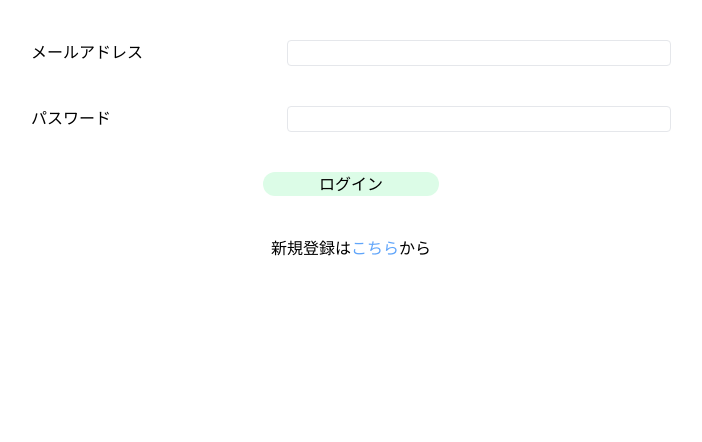
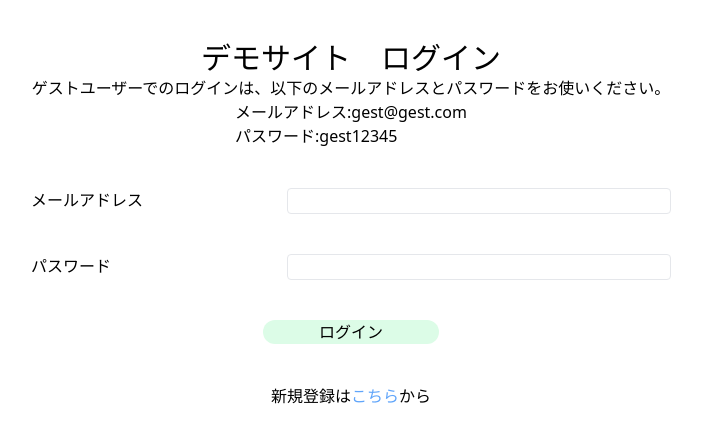
Before and after one commit to Aohane-desu/Portfolio, a React (Vite) app in the folder twitter-clone/: page / in a window 1280 px wide. Shown: the top 442 px of the page, without its empty margins (289-991 px from the left). Built offline with nearby package versions, Linux system fonts and the light colour scheme; no server answers.

Commit message:
fix some design

```diff
--- a/twitter-clone/src/App.tsx
+++ b/twitter-clone/src/App.tsx
@@ -8,8 +8,27 @@ import Text from "./components/Text";
 import Typing from "./components/Typing";
 import TypingMain from "./components/TypingMain";
 import GameOver from "./components/GameOver";
+import { useAuth } from "./hooks/firebase";
+import { useEffect } from "react";
 
 function App() {
+  //画面を閉じた際のログアウト処理
+  const auth = useAuth();
+  useEffect(() => {
+    const handleSignOut = async () => {
+      try {
+        await auth.signOut();
+      } catch (e) {
+        console.log(e);
+      }
+    };
+
+    window.addEventListener("beforeunload", handleSignOut);
+    return () => {
+      window.removeEventListener("beforeunload", handleSignOut);
+    };
+  }, []);
+
   return (
     <div>
       <Router>
--- a/twitter-clone/src/components/Navbar.tsx
+++ b/twitter-clone/src/components/Navbar.tsx
@@ -21,10 +21,10 @@ const Navbar = () => {
   return (
     <header className="sticky top-0 left-0 h-10 shadow flex items-center justify-between px-5">
       <div className="flex">
-        <Link to="/main" className="pr-10">
+        <Link to="/main" className="pr-10 flex gap-1 items-center">
           <FaKiwiBird color={"green"} />
+          <p>ホームへ</p>
         </Link>
-        <AiFillHeart color={"green"} />
       </div>
       <div className="flex">
         <p className="pr-10">
--- a/twitter-clone/src/components/Post.tsx
+++ b/twitter-clone/src/components/Post.tsx
@@ -79,13 +79,12 @@ const Post = () => {
         </p>
         {message.map((data) => (
           <div
-            className="p-10 mt-10  rounded-xl border border-[#53b39a] cursor-pointer hover:bg-[#53b39a] hover:text-white"
+            className="p-10 mt-5 rounded-xl border border-[#53b39a] cursor-pointer hover:bg-[#53b39a] hover:text-white"
             key={Math.random()}
             onClick={() =>
               navigation("/text", { state: { text: data.text, id: data.id } })
             }
           >
-            {/* <p className="text-3xl">{data.nickName}</p> */}
             <p className="text-2xl">{data.text}</p>
           </div>
         ))}
--- a/twitter-clone/src/components/TypingMain.tsx
+++ b/twitter-clone/src/components/TypingMain.tsx
@@ -78,9 +78,9 @@ function TypingMain() {
   }, [time]);
   //ここまでカウントダウン
 
-  //   function sendResults() {
-  //     const auth = useAuth();
-  //     const  uid  = auth.currentUser;
+  // function sendResults() {
+  //   const auth = useAuth();
+  //   const  uid  = auth.currentUser;
 
   //     db.collection("typing").add({
   //       uid,
--- a/twitter-clone/src/pages/Login.tsx
+++ b/twitter-clone/src/pages/Login.tsx
@@ -17,12 +17,6 @@ const Login = () => {
 
   const onSubmit: SubmitHandler<Inputs> = (data) => {
     signInWithEmailAndPassword(auth, data.email, data.password);
-    // .then((useCredential) => {
-    //   const user = useCredential.user;
-    // })
-    // .catch((error) => {
-    //   console.log(error);
-    // });
   };
 
   const { register, handleSubmit } = useForm<Inputs>();
@@ -36,6 +30,16 @@ const Login = () => {
 
   return (
     <div>
+      <h1 className="text-center text-3xl mt-10">デモサイト　ログイン</h1>
+      <div className="flex flex-col items-center">
+        <p>
+          ゲストユーザーでのログインは、以下のメールアドレスとパスワードをお使いください。
+        </p>
+        <div>
+          <p>メールアドレス:gest@gest.com</p>
+          <p>パスワード:gest12345</p>
+        </div>
+      </div>
       <form
         onClick={handleSubmit(onSubmit)}
         className="flex flex-col items-center [&>div]:mt-10 [&>div]:flex [&>div]:flex-row [&_label]:w-[20vw] [&_input]:w-[30vw] [&_input]:rounded [&_input]:border"
@@ -60,7 +64,10 @@ const Login = () => {
             })}
           />
         </div>
-        <button type="submit" className="bg-green-100 w-44 rounded-xl mt-10">
+        <button
+          type="submit"
+          className="bg-green-100 w-44 rounded-xl mt-10 hover:text-white hover:bg-green-800"
+        >
           ログイン
         </button>
       </form>
--- a/twitter-clone/src/pages/Main.tsx
+++ b/twitter-clone/src/pages/Main.tsx
@@ -21,6 +21,7 @@ const Main = () => {
         <h1 className="text-3xl mt-10">
           ようこそ！{currentUser?.displayName}さん！
         </h1>
+        <p>ポートフォリオです。作成したものを掲載しています。</p>
         <div className="flex justify-around mt-10 flex-wrap">
           <button
             className="w-80 h-80 mb-10 border bg-[#53b39a] text-white rounded-full text-3xl hover:opacity-80"
```
